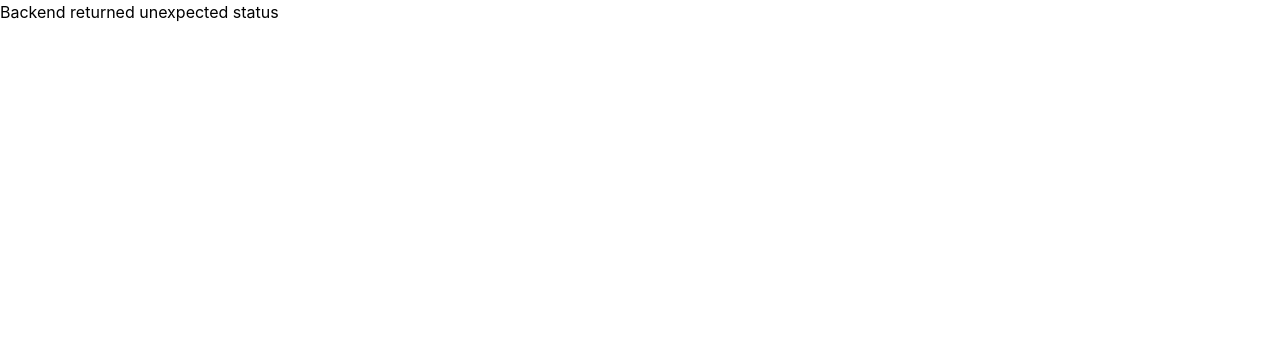
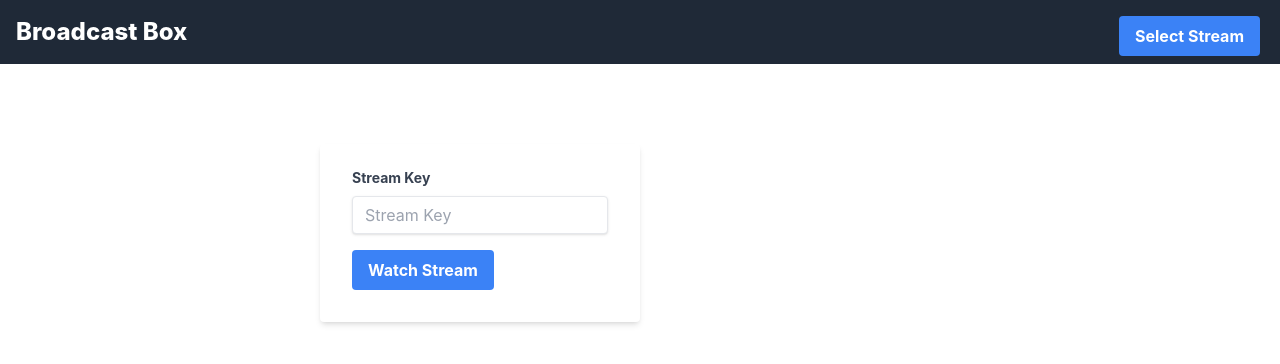
Before and after one commit to Glimesh/broadcast-box, a React (Create React App) app in the folder web/: page / in a window 1280 px wide. Shown: the top 364 px of the page. Built offline with nearby package versions, Linux system fonts and the light colour scheme; no server answers.

Commit message:
Support streamKeys
Backend now keeps a map of streamKeys and WHIP/WHEP uses
the bearer token for lookup

```diff
--- a/web/package.json
+++ b/web/package.json
@@ -38,6 +38,7 @@
   "devDependencies": {
     "autoprefixer": "^10.4.13",
     "postcss": "^8.4.19",
+    "react-router-dom": "^6.4.4",
     "tailwindcss": "^3.2.4"
   }
 }
--- a/web/src/App.js
+++ b/web/src/App.js
@@ -1,28 +1,21 @@
 import React from 'react'
+import { BrowserRouter, Routes, Route } from 'react-router-dom'
 
-import AdminPanel from './components/admin-panel'
+import Header from './components/header'
+import Selection from './components/selection'
 import Player from './components/player'
 
 function App () {
-  const [broadcastBoxStatus, setBroadcastBoxStatus] = React.useState('')
-  const fetchStatus = () => {
-    fetch('http://localhost:8080/api/status')
-      .then(r => {
-        return r.json()
-      }).then(r => {
-        setBroadcastBoxStatus(r.status)
-      })
-  }
-  React.useEffect(fetchStatus, [])
-
-  switch (broadcastBoxStatus) {
-    case 'unconfigured':
-      return <AdminPanel onConfigurationSuccess={fetchStatus} />
-    case 'configured':
-      return <Player />
-    default:
-      return <h1> Backend returned unexpected status </h1>
-  }
+  return (
+    <BrowserRouter>
+      <Routes>
+        <Route path='/' element={<Header />}>
+          <Route index element={<Selection />} />
+          <Route path='*' element={<Player />} />
+        </Route>
+      </Routes>
+    </BrowserRouter>
+  )
 }
 
 export default App
--- a/web/src/components/admin-panel/index.js
+++ /dev/null
@@ -1,45 +0,0 @@
-import React from 'react'
-
-function AdminPanel (props) {
-  const [streamKey, setStreamKey] = React.useState('')
-
-  const onStreamKeyChange = e => {
-    setStreamKey(e.target.value)
-  }
-  const onSaveConfigurationClick = () => {
-    fetch('http://localhost:8080/api/configure', {
-      method: 'POST',
-      body: JSON.stringify({
-        streamKey
-      })
-    }).then(() => {
-      props.onConfigurationSuccess()
-    })
-  }
-
-  return (
-    <div class='w-full max-w-xs'>
-      <form class='bg-white shadow-md rounded px-8 pt-6 pb-8 mb-4'>
-        <div class='mb-4'>
-          <label class='block text-gray-700 text-sm font-bold mb-2' for='password'>
-            Admin Password
-          </label>
-          <input class='shadow appearance-none border rounded w-full py-2 px-3 text-gray-700 leading-tight focus:outline-none focus:shadow-outline' id='password' type='text' placeholder='Admin Password' />
-        </div>
-        <div class='mb-4'>
-          <label class='block text-gray-700 text-sm font-bold mb-2' for='streamKey'>
-            Stream Key
-          </label>
-          <input class='shadow appearance-none border rounded w-full py-2 px-3 text-gray-700 leading-tight focus:outline-none focus:shadow-outline' id='streamKey' type='text' placeholder='Stream Key' onChange={onStreamKeyChange} />
-        </div>
-        <div class='flex items-center justify-between'>
-          <button class='bg-blue-500 hover:bg-blue-700 text-white font-bold py-2 px-4 rounded focus:outline-none focus:shadow-outline' type='button' onClick={onSaveConfigurationClick}>
-            Save
-          </button>
-        </div>
-      </form>
-    </div>
-  )
-}
-
-export default AdminPanel
--- /dev/null
+++ b/web/src/components/header/index.js
@@ -0,0 +1,40 @@
+import { Outlet, useNavigate } from 'react-router-dom'
+
+const Header = () => {
+  const navigate = useNavigate()
+
+  return (
+    <div>
+      <nav className='bg-gray-800 p-2 mt-0 fixed w-full z-10 top-0'>
+        <div className='container mx-auto flex flex-wrap items-center'>
+          <div className='flex w-full md:w-1/2 justify-center md:justify-start text-white font-extrabold'>
+            <span className='text-2xl pl-2'>
+              Broadcast Box
+            </span>
+          </div>
+          <div className='flex w-full pt-2 content-center justify-between md:w-1/2 md:justify-end'>
+            <ul className='list-reset flex justify-between flex-1 md:flex-none items-center'>
+              <li className='mr-3'>
+                <button
+                  className='bg-blue-500 hover:bg-blue-700 text-white font-bold py-2 px-4 rounded'
+                  onClick={() => { navigate('/') }}
+                >
+                  Select Stream
+                </button>
+              </li>
+            </ul>
+          </div>
+        </div>
+      </nav>
+
+      <main className='pt-36'>
+        <div className='mx-auto w-6/12'>
+          <Outlet />
+        </div>
+      </main>
+      <footer />
+    </div>
+  )
+}
+
+export default Header
--- a/web/src/components/player/index.js
+++ b/web/src/components/player/index.js
@@ -1,7 +1,9 @@
 import React from 'react'
+import { useLocation } from 'react-router-dom'
 
 function Player (props) {
   const videoRef = React.createRef()
+  const location = useLocation()
 
   React.useEffect(() => {
     const peerConnection = new RTCPeerConnection() // eslint-disable-line
@@ -18,7 +20,11 @@ function Player (props) {
 
       fetch('http://localhost:8080/api/whep', {
         method: 'POST',
-        body: offer.sdp
+        body: offer.sdp,
+        headers: {
+          Authorization: `Bearer ${location.pathname.substring(1)}`,
+          'Content-Type': 'application/sdp'
+        }
       }).then(r => {
         return r.text()
       }).then(answer => {
@@ -32,16 +38,14 @@ function Player (props) {
     return function cleanup () {
       peerConnection.close()
     }
-  }, [videoRef])
+  }, [videoRef, location.pathname])
 
   return (
-    <div className='w-full max-w-xs'>
-      <video
-        ref={videoRef}
-        autoPlay
-        controls
-      />
-    </div>
+    <video
+      ref={videoRef}
+      autoPlay
+      controls
+    />
   )
 }
 
--- /dev/null
+++ b/web/src/components/selection/index.js
@@ -0,0 +1,34 @@
+import React from 'react'
+import { useNavigate } from 'react-router-dom'
+
+function Selection (props) {
+  const [streamKey, setStreamKey] = React.useState('')
+  const navigate = useNavigate()
+
+  const onStreamKeyChange = e => {
+    setStreamKey(e.target.value)
+  }
+  const onWatchStreamClick = () => {
+    navigate(streamKey)
+  }
+
+  return (
+    <div className='w-full max-w-xs'>
+      <form className='bg-white shadow-md rounded px-8 pt-6 pb-8 mb-4'>
+        <div className='mb-4'>
+          <label className='block text-gray-700 text-sm font-bold mb-2' htmlFor='streamKey'>
+            Stream Key
+          </label>
+          <input className='shadow appearance-none border rounded w-full py-2 px-3 text-gray-700 leading-tight focus:outline-none focus:shadow-outline' id='streamKey' type='text' placeholder='Stream Key' onChange={onStreamKeyChange} />
+        </div>
+        <div className='flex items-center justify-between'>
+          <button className='bg-blue-500 hover:bg-blue-700 text-white font-bold py-2 px-4 rounded focus:outline-none focus:shadow-outline' type='button' onClick={onWatchStreamClick}>
+            Watch Stream
+          </button>
+        </div>
+      </form>
+    </div>
+  )
+}
+
+export default Selection
```
Also changed, not shown: 2 other files (tests, documents, lock files or other folders).
